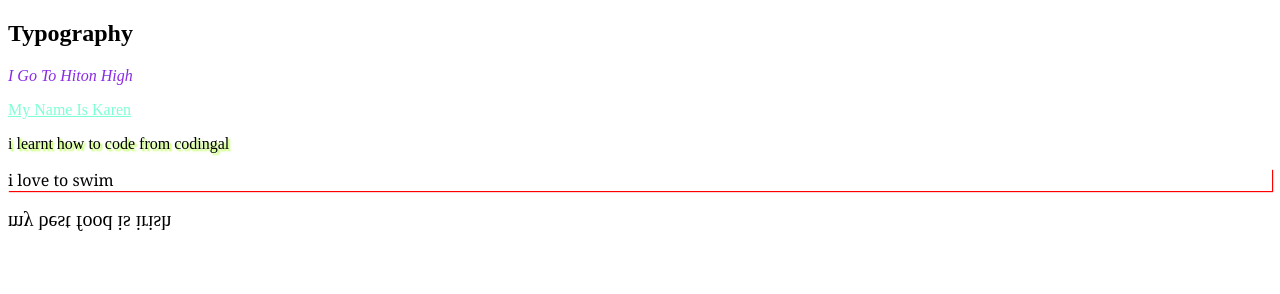
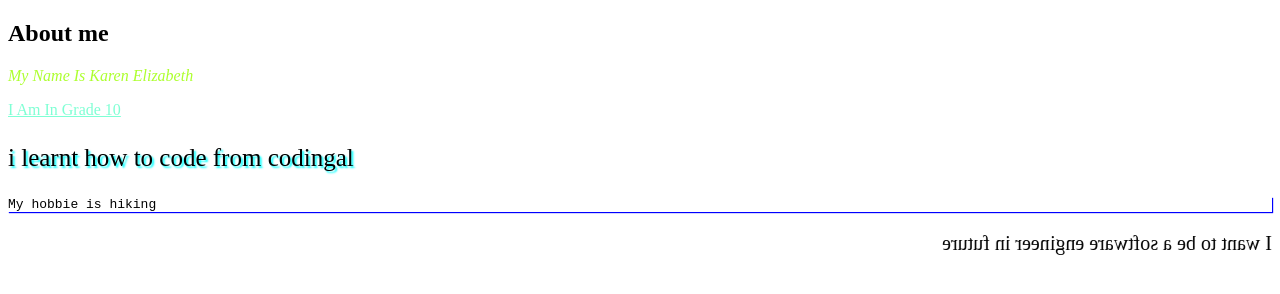
Before and after one commit to K-E-N-liz/text-style, a plain HTML site: page index.html in a window 1280 px wide. Drawn offline with Linux system fonts and the light colour scheme.

Commit message:
initial commit

```diff
--- a/index.html
+++ b/index.html
@@ -7,12 +7,12 @@
     <link rel="stylesheet" href="style.css">
 </head>
 <body>
-    <h2>Typography</h2>
-     <p id="p1">i go to hiton high</p>
-     <p id="p2">my name is karen</p>
+    <h2>About me</h2>
+     <p id="p1">My name is Karen Elizabeth</p>
+     <p id="p2">I am in grade 10</p>
      <p id="p3">i learnt how to code from codingal</p>
-     <p id="p4">i love to swim</p>
-     <p id="p5">my best food is irish</p>
+     <p id="p4">My hobbie is hiking</p>
+     <p id="p5">I want to be a software engineer in future</p>
 
 </body>
 </html>
--- a/style.css
+++ b/style.css
@@ -1,6 +1,6 @@
 #p1{
     font-style: italic;
-    color: blueviolet;
+    color: greenyellow;
     text-transform: capitalize;
 }
 #p2{
@@ -9,13 +9,14 @@
     text-decoration: underline;
 }
 #p3{
-    text-shadow: 2px 2px 2px greenyellow;
+    text-shadow: 2px 2px 2px aqua;
+    font-size: 25px;
 }
 #p4{
-    box-shadow: 1px 1px 1px red;
-    font-family: Georgia, 'Times New Roman', Times, serif;
+    box-shadow: 1px 1px 1px blue;
+    font-family: monospace;
 }
 #p5{
     font-size: 20px;
-    transform: rotatex(180deg);
+    transform: rotateY(180deg);
 }
```
